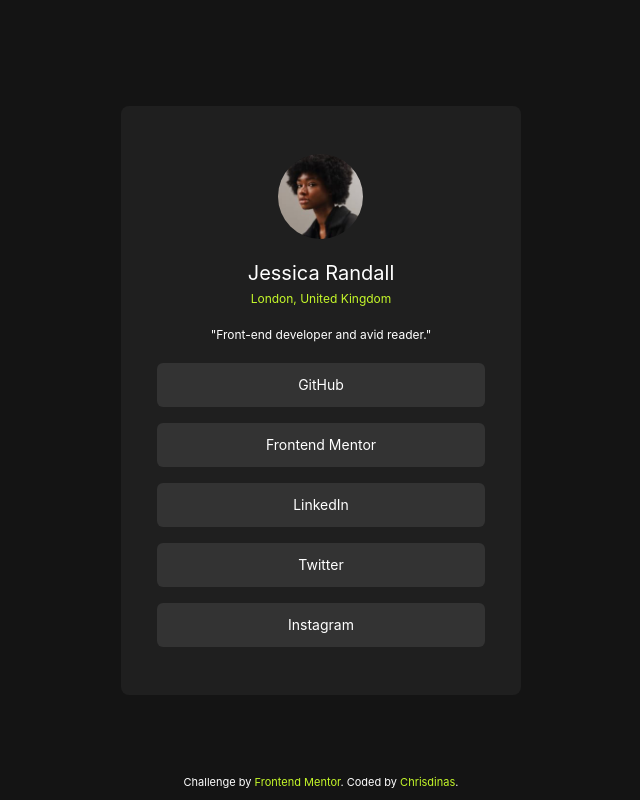
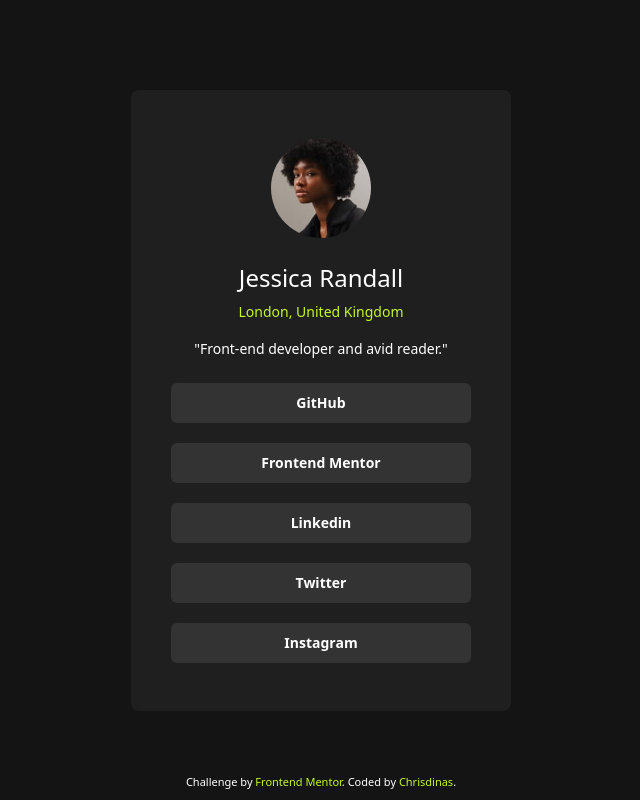
Before and after one commit to chrisdinas/social-links-profile, a website: page index.html in a window 1280 px wide. Shown: the whole page, without its empty margins (319-959 px from the left). Drawn offline with Linux system fonts and the light colour scheme.

Commit message:
Commit message

```diff
--- a/index.html
+++ b/index.html
@@ -15,55 +15,64 @@
     <title>Frontend Mentor | Social links profile</title>
     <link href="./src/output.css" rel="stylesheet" />
   </head>
-  <body class="bg-[var(--offBlack)]">
-    <div class="h-screen flex flex-col justify-center items-center">
+  <body class="bg-offBlack h-screen flex items-center justify-center">
     <div
-        class="bg-[var(--darkGrey)] flex flex-col items-center justify-center px-9 py-12 rounded-lg w-[400px]"
+      class="bg-darkGrey w-[380px] flex flex-col items-center rounded-lg py-12"
     >
       <header class="flex flex-col items-center">
         <figure>
           <img
-              src="./assets/images/avatar-jessica.jpeg"
-              alt="Avatar"
-              width="85"
-              height="90"
-              class="rounded-full mb-5"
+            src="assets/images/avatar-jessica.jpeg"
+            alt="Avatar profile"
+            class="rounded-full w-[100px]"
           />
         </figure>
-          <h1 class="text-white text-xl mb-1">Jessica Randall</h1>
-          <span class="text-[var(--primary-color)] text-xs mb-5"
+        <section class="flex flex-col items-center my-6">
+          <h1 class="text-white text-2xl mb-2">Jessica Randall</h1>
+          <span class="text-primary-color text-sm mb-4"
             >London, United Kingdom</span
           >
-          <p class="text-white text-xs mb-5">
+          <p class="text-[14px] text-white">
             "Front-end developer and avid reader."
           </p>
+        </section>
       </header>
-        <main class="flex flex-col items-center w-full text-white">
+      <main class="flex flex-col items-center w-[300px]">
+        <div>
           <a
             href=""
-            class="bg-[var(--grey)] hover:bg-[var(--primary-color)] hover:text-black text-sm w-full py-3 flex items-center justify-center rounded-md mb-4"
+            class="inline-block w-[300px] flex justify-center items-center h-[40px] text-sm text-white font-semibold bg-grey hover:bg-primary-color hover:text-black rounded-md mb-5"
             >GitHub</a
           >
+        </div>
+        <div>
           <a
             href=""
-            class="bg-[var(--grey)] hover:bg-[var(--primary-color)] hover:text-black text-sm w-full py-3 flex items-center justify-center rounded-md mb-4"
+            class="inline-block w-[300px] flex justify-center items-center h-[40px] text-sm text-white font-semibold bg-grey hover:bg-primary-color hover:text-black rounded-md mb-5"
             >Frontend Mentor</a
           >
+        </div>
+        <div>
           <a
             href=""
-            class="bg-[var(--grey)] hover:bg-[var(--primary-color)] hover:text-black text-sm w-full py-3 flex items-center justify-center rounded-md mb-4"
-            >LinkedIn</a
+            class="inline-block w-[300px] flex justify-center items-center h-[40px] text-sm text-white font-semibold bg-grey hover:bg-primary-color hover:text-black rounded-md mb-5"
+            >Linkedin</a
           >
+        </div>
+        <div>
           <a
             href=""
-            class="bg-[var(--grey)] hover:bg-[var(--primary-color)] hover:text-black text-sm w-full py-3 flex items-center justify-center rounded-md mb-4"
+            class="inline-block w-[300px] flex justify-center items-center h-[40px] text-sm text-white font-semibold bg-grey hover:bg-primary-color hover:text-black rounded-md mb-5"
             >Twitter</a
           >
+        </div>
+        <div>
           <a
             href=""
-            class="bg-[var(--grey)] hover:bg-[var(--primary-color)] hover:text-black text-sm w-full py-3 flex items-center justify-center rounded-md"
+            class="inline-block w-[300px] flex justify-center items-center h-[40px] text-sm text-white font-semibold bg-grey hover:bg-primary-color hover:text-black rounded-md"
             >Instagram</a
           >
+        </div>
       </main>
       <footer class="attribution">
         Challenge by
@@ -75,6 +84,5 @@
         >.
       </footer>
     </div>
-    </div>
   </body>
 </html>
--- a/style.css
+++ b/style.css
@@ -2,24 +2,18 @@
 @tailwind components;
 @tailwind utilities;
 @import url("https://fonts.googleapis.com/css2?family=Inter:wght@100..900&display=swap");
+
 :root {
   --primary-color: hsl(75, 94%, 57%);
   --grey: hsl(0, 0%, 20%);
   --darkGrey: hsl(0, 0%, 12%);
   --offBlack: #141414;
-  --ft-w1: 400;
-  --ft-w2: 600;
-  --ft-w3: 700;
 }
 
 * {
   box-sizing: border-box;
   margin: 0;
   padding: 0;
-}
-
-body {
-  font-family: "Inter", sans-serif;
 }
 
 .attribution {
--- a/tailwind.config.js
+++ b/tailwind.config.js
@@ -5,6 +5,9 @@ module.exports = {
     extend: {
       colors: {
         "primary-color": "var(--primary-color)",
+        grey: "var(--grey)",
+        darkGrey: "var(--darkGrey)",
+        offBlack: "var(--offBlack)",
       },
     },
   },
```
Also changed, not shown: src/output.css. Lines whose indentation alone changed are shown as unchanged.
